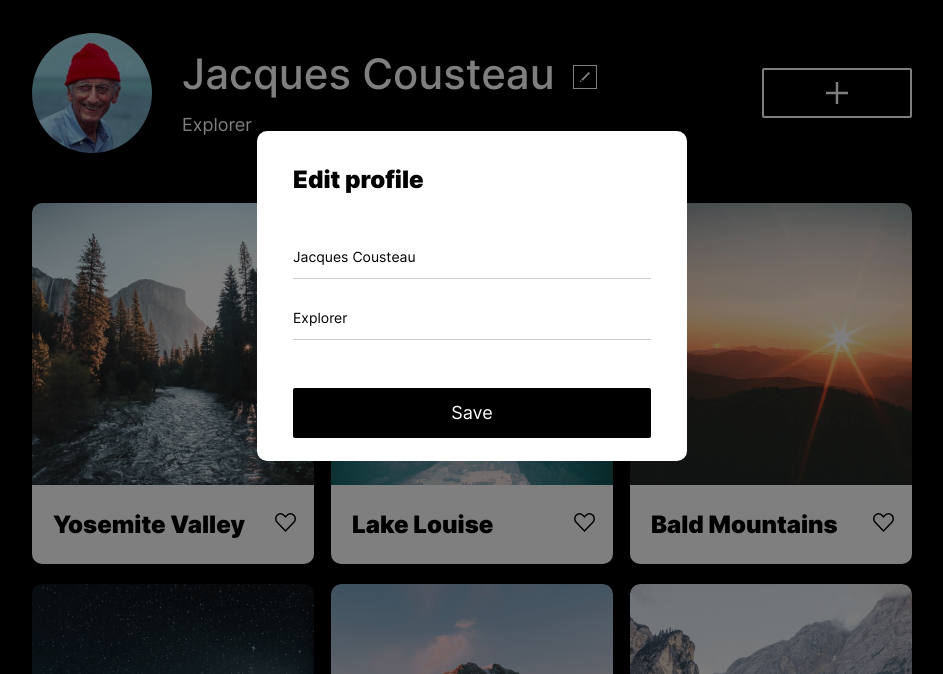
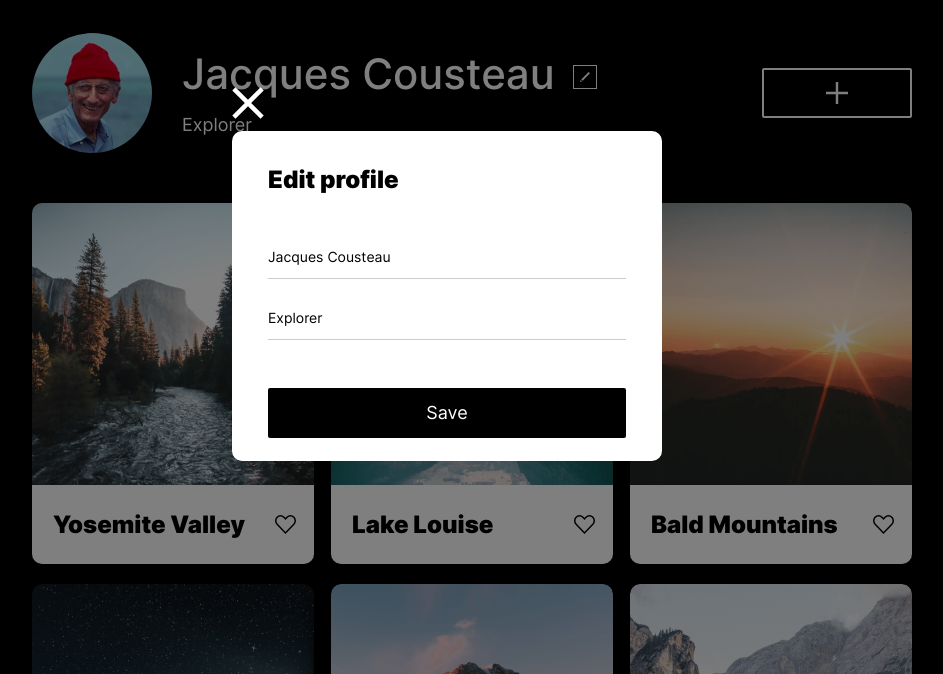
Before and after one commit to RomanovMr/web_project_4, a plain HTML site: page index.html in a window 1280 px wide. Both pictures are taken after a click on the button 752 px from the left and 203 px from the top of the page. Shown: the part 126-800 px from the top of the page, without its empty margins (168-1111 px from the left). Drawn offline with Linux system fonts and the light colour scheme.

Commit message:
BEM and buttons repair

```diff
--- a/blocks/grid.css
+++ b/blocks/grid.css
@@ -1,6 +1,7 @@
 .grid {
     display: grid;
-    grid-template-columns: repeat(3, 1fr);
+    grid-template-columns: repeat(auto-fit, 282px);
+    justify-content: center;
     grid-template-rows: repeat(2, 1fr);
     row-gap: 20px;
     column-gap: 17px;
@@ -44,7 +45,12 @@
 }
 
 .grid__card-button-like {
+    background-image: url(../images/like_button.svg);
+    background-repeat: no-repeat;
     padding: 0 18px 0 0;
+    margin-right: 18px;
+    width: 21px;
+    height: 19px;
     border: none;
     font: inherit;
     color: inherit;
@@ -58,7 +64,6 @@
 
 @media screen and (max-width: 800px) {
     .grid {
-        grid-template-columns: repeat(1, 1fr);
         justify-items: center;
         margin-top: 0;
     }
--- a/blocks/popup.css
+++ b/blocks/popup.css
@@ -10,19 +10,19 @@
     justify-content: center;
 }
 
-.popup_opened {
+.popup_hidden {
     display: none;
 }
 
 .popup__button {
-    background-image: url(../../images/Close\ Icon.svg);
+    background-image: url(../images/Close_Icon.svg);
     width: 40px;
     height: 40px;
     cursor: pointer;
     background-color: transparent;
     background-repeat: no-repeat;
     border: none;
-    margin: 0;
+    margin-right: 440px;
     padding: 0;
 }
 
--- a/index.html
+++ b/index.html
@@ -37,7 +37,6 @@
           <div class="grid__card-name">
             <h2 class="grid__card-label">Yosemite Valley</h2>
             <button type="button" class="button grid__card-button-like">
-              <img src="./images/like_button.svg" alt="like button" class="grid__card-like-icon">
             </button>
           </div>
         </article>
@@ -46,7 +45,6 @@
           <div class="grid__card-name">
             <h2 class="grid__card-label">Lake Louise</h2>
             <button type="button" class="button grid__card-button-like">
-              <img src="./images/like_button.svg" alt="like button" class="grid__card-like-icon">
             </button>
           </div>
         </article>
@@ -55,7 +53,6 @@
           <div class="grid__card-name">
             <h2 class="grid__card-label">Bald Mountains</h2>
             <button type="button" class="button grid__card-button-like">
-              <img src="./images/like_button.svg" alt="like button" class="grid__card-like-icon">
             </button>
           </div>
         </article>
@@ -64,7 +61,6 @@
           <div class="grid__card-name">
             <h2 class="grid__card-label">Latemar</h2>
             <button type="button" class="button grid__card-button-like">
-              <img src="./images/like_button.svg" alt="like button" class="grid__card-like-icon">
             </button>
           </div>
         </article>
@@ -73,7 +69,6 @@
           <div class="grid__card-name">
             <h2 class="grid__card-label">Vanoise National park</h2>
             <button type="button" class="button grid__card-button-like">
-              <img src="./images/like_button.svg" alt="like button" class="grid__card-like-icon">
             </button>
           </div>
         </article>
@@ -82,7 +77,6 @@
           <div class="grid__card-name">
             <h2 class="grid__card-label">Lago di Braies</h2>
             <button type="button" class="button grid__card-button-like">
-              <img src="./images/like_button.svg" alt="like button" class="grid__card-like-icon">
             </button>
           </div>
         </article>
@@ -93,7 +87,7 @@
       <p class="footer__text">© 2022 Romanov</p>
     </footer>
 
-    <div class="popup popup_opened">
+    <div class="popup popup_hidden">
       <div class="popup__wrapper">
         <button type="button" class="button popup__button"></button>
         <form action="#" class="popup__form" name="profile-form">
--- a/script/index.js
+++ b/script/index.js
@@ -1,7 +1,6 @@
 const popupDisplay = document.querySelector(".popup");
 const popupOpen = document.querySelector(".profile__button_type_edit");
 const popupClose = document.querySelector(".popup__button");
-const likeButton = document.querySelector(".grid__card-button-like");
 const profileName = document.querySelector(".profile__name");
 const profileAbout = document.querySelector(".profile__subtitle");
 const nameInput = document.querySelector(".popup__input_type_name");
@@ -9,7 +8,7 @@ const aboutInput = document.querySelector(".popup__input_type_about");
 const form = document.querySelector(".popup__form");
 
 function toggleModal() {
-  popupDisplay.classList.toggle("popup_opened");
+  popupDisplay.classList.toggle("popup_hidden");
 }
 
 popupOpen.addEventListener("click", function () {
```
